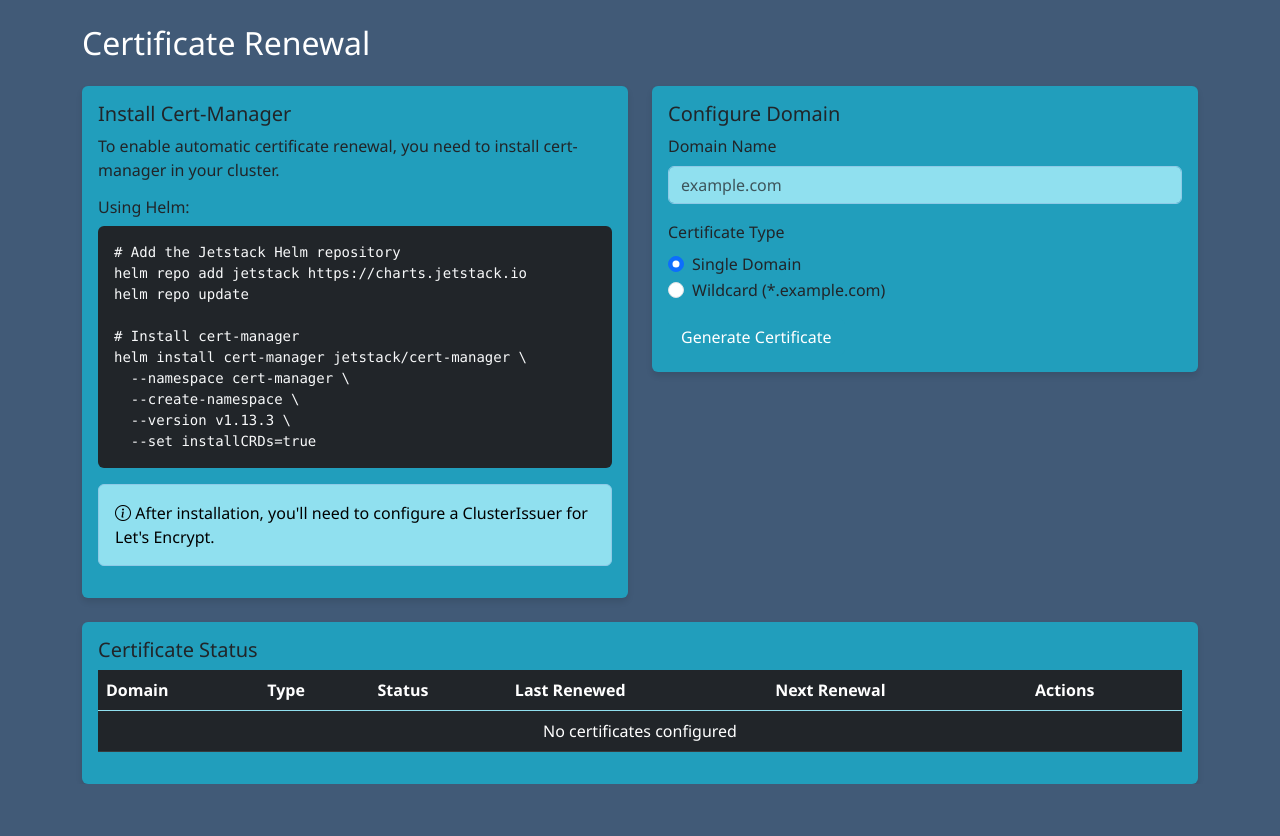
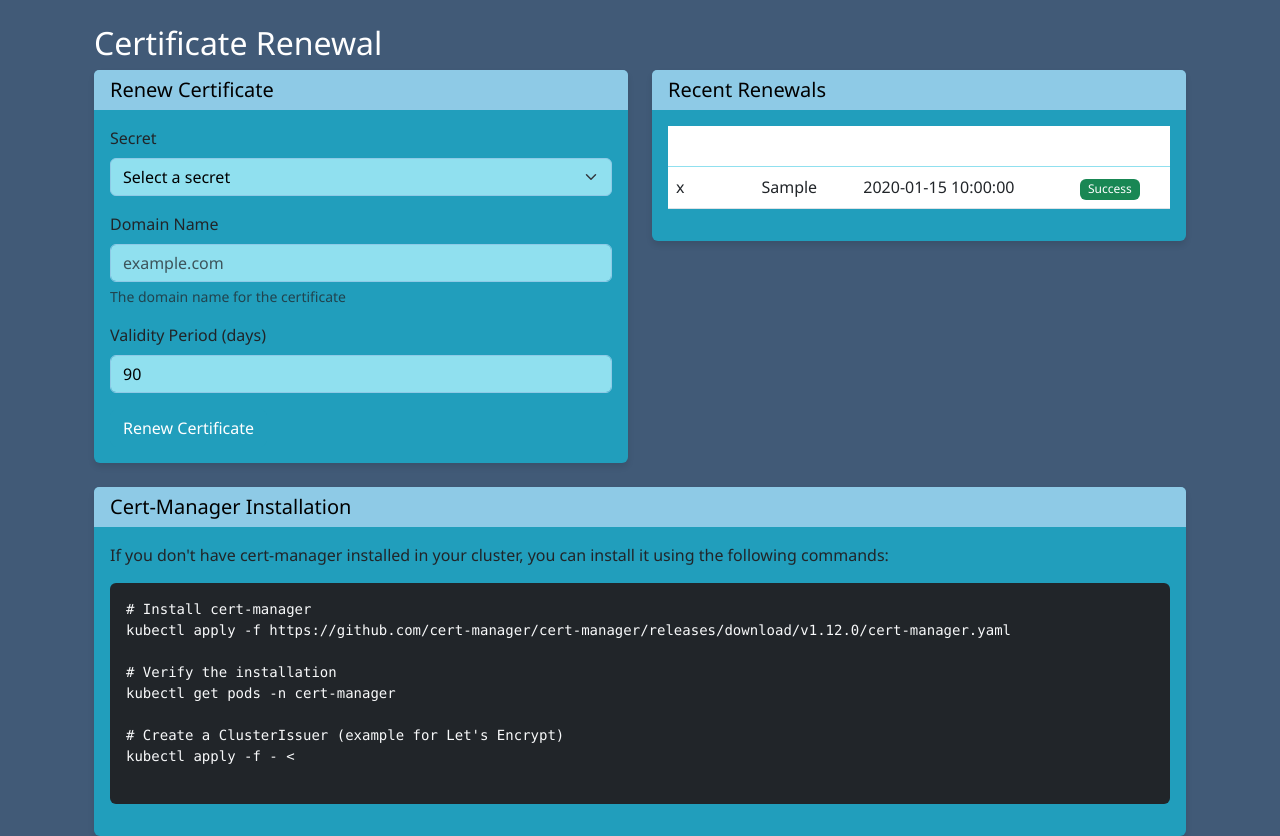
Before and after one commit to miaad-akbari/KubeCertify, a Flask app: template templates/renewal.html in a window 1280 px wide. Shown: the part 56-892 px from the top of the page. Before the commit the page ends 840 px from the top, so only its background shows below. Run offline with Flask 3, Linux system fonts and the light colour scheme; tables that the repository leaves empty hold one stand-in row (values such as "Sample post"); the template is opened without the code that fills it: values that come from a table or form of the project are taken from there, most other values are stand-ins (such as "Sample title", 1, 10 or a date in 2020); some libraries are stand-ins or nearby versions.

Commit message:
Fix shadow for page secret and renewal page write manual if not installed in cluster certmanager

```diff
--- a/templates/renewal.html
+++ b/templates/renewal.html
@@ -1,94 +1,81 @@
 {% extends "base.html" %}
 
-{% block title %}Certificate Renewal - KubeCertify{% endblock %}
+{% block title %}Renewal - KubeCertify{% endblock %}
 
 {% block content %}
+<div class="container mt-4">
+    <h2>Certificate Renewal</h2>
+
     <div class="row">
-    <div class="col-12">
-        <h2 class="mb-4">Certificate Renewal</h2>
+        <div class="col-md-6">
+            <div class="card">
+                <div class="card-header">
+                    <h5 class="mb-0">Renew Certificate</h5>
                 </div>
+                <div class="card-body">
+                    <form method="POST" action="{{ url_for('renewal') }}">
+                        <div class="mb-3">
+                            <label for="secret_name" class="form-label">Secret</label>
+                            <select class="form-select" id="secret_name" name="secret_name" required>
+                                <option value="">Select a secret</option>
+                                {% for secret in secrets %}
+                                <option value="{{ secret.namespace }}/{{ secret.name }}" {% if secret.namespace ~ '/' ~ secret.name in selected_secrets %}selected{% endif %}>
+                                    {{ secret.namespace }}/{{ secret.name }}
+                                </option>
+                                {% endfor %}
+                            </select>
                         </div>
 
-<div class="row mb-4">
-    <div class="col-md-6">
-        <div class="card">
-            <div class="card-body">
-                <h5 class="card-title">Install Cert-Manager</h5>
-                <p class="card-text">To enable automatic certificate renewal, you need to install cert-manager in your cluster.</p>
-                <div class="mb-3">
-                    <h6>Using Helm:</h6>
-                    <pre class="bg-dark text-light p-3 rounded"><code># Add the Jetstack Helm repository
-helm repo add jetstack https://charts.jetstack.io
-helm repo update
-
-# Install cert-manager
-helm install cert-manager jetstack/cert-manager \
-  --namespace cert-manager \
-  --create-namespace \
-  --version v1.13.3 \
-  --set installCRDs=true</code></pre>
-                </div>
-                <div class="alert alert-info">
-                    <i class="bi bi-info-circle"></i> After installation, you'll need to configure a ClusterIssuer for Let's Encrypt.
-                </div>
-            </div>
-        </div>
-    </div>
-    <div class="col-md-6">
-        <div class="card">
-            <div class="card-body">
-                <h5 class="card-title">Configure Domain</h5>
-                <form id="domain-form">
                         <div class="mb-3">
                             <label for="domain" class="form-label">Domain Name</label>
-                        <input type="text" class="form-control" id="domain" name="domain"
-                               placeholder="example.com" required>
+                            <input type="text" class="form-control" id="domain" name="domain" required
+                                   placeholder="example.com">
+                            <div class="form-text">The domain name for the certificate</div>
                         </div>
+
                         <div class="mb-3">
-                        <label class="form-label">Certificate Type</label>
-                        <div class="form-check">
-                            <input class="form-check-input" type="radio" name="certType"
-                                   id="singleDomain" value="single" checked>
-                            <label class="form-check-label" for="singleDomain">
-                                Single Domain
-                            </label>
+                            <label for="validity_days" class="form-label">Validity Period (days)</label>
+                            <input type="number" class="form-control" id="validity_days" name="validity_days"
+                                   min="1" max="365" value="90" required>
                         </div>
-                        <div class="form-check">
-                            <input class="form-check-input" type="radio" name="certType"
-                                   id="wildcard" value="wildcard">
-                            <label class="form-check-label" for="wildcard">
-                                Wildcard (*.example.com)
-                            </label>
-                        </div>
-                    </div>
-                    <button type="submit" class="btn btn-primary">Generate Certificate</button>
+
+                        <button type="submit" class="btn btn-primary">Renew Certificate</button>
                     </form>
                 </div>
             </div>
         </div>
+
+        <div class="col-md-6">
+            <div class="card">
+                <div class="card-header">
+                    <h5 class="mb-0">Recent Renewals</h5>
                 </div>
-
-<div class="row">
-    <div class="col-12">
-        <div class="card">
                 <div class="card-body">
-                <h5 class="card-title">Certificate Status</h5>
                     <div class="table-responsive">
-                    <table class="table table-dark table-hover">
+                        <table class="table">
                             <thead>
                                 <tr>
+                                    <th>Secret</th>
                                     <th>Domain</th>
-                                <th>Type</th>
+                                    <th>Renewed At</th>
                                     <th>Status</th>
-                                <th>Last Renewed</th>
-                                <th>Next Renewal</th>
-                                <th>Actions</th>
                                 </tr>
                             </thead>
                             <tbody>
+                                {% for renewal in renewals %}
                                 <tr>
-                                <td colspan="6" class="text-center">No certificates configured</td>
+                                    <td>{{ renewal.secret_name }}</td>
+                                    <td>{{ renewal.domain }}</td>
+                                    <td>{{ renewal.renewed_at.strftime('%Y-%m-%d %H:%M:%S') }}</td>
+                                    <td>
+                                        {% if renewal.status == 'success' %}
+                                            <span class="badge bg-success">Success</span>
+                                        {% else %}
+                                            <span class="badge bg-danger">Failed</span>
+                                        {% endif %}
+                                    </td>
                                 </tr>
+                                {% endfor %}
                             </tbody>
                         </table>
                     </div>
@@ -97,15 +84,41 @@ helm install cert-manager jetstack/cert-manager \
         </div>
     </div>
 
-<script>
-document.getElementById('domain-form').addEventListener('submit', function(e) {
-    e.preventDefault();
-    const domain = document.getElementById('domain').value;
-    const certType = document.querySelector('input[name="certType"]:checked').value;
+    <div class="row mt-4">
+        <div class="col-12">
+            <div class="card">
+                <div class="card-header">
+                    <h5 class="mb-0">Cert-Manager Installation</h5>
+                </div>
+                <div class="card-body">
+                    <p>If you don't have cert-manager installed in your cluster, you can install it using the following commands:</p>
+                    <pre class="bg-dark text-light p-3 rounded">
+# Install cert-manager
+kubectl apply -f https://github.com/cert-manager/cert-manager/releases/download/v1.12.0/cert-manager.yaml
 
-    // Here we would make an API call to create the certificate
-    // For now, we'll just show a success message
-    alert(`Certificate request submitted for ${certType === 'wildcard' ? '*.' : ''}${domain}`);
-});
-</script>
+# Verify the installation
+kubectl get pods -n cert-manager
+
+# Create a ClusterIssuer (example for Let's Encrypt)
+kubectl apply -f - <<EOF
+apiVersion: cert-manager.io/v1
+kind: ClusterIssuer
+metadata:
+  name: letsencrypt-prod
+spec:
+  acme:
+    server: https://acme-v02.api.letsencrypt.org/directory
+    email: your-email@example.com
+    privateKeySecretRef:
+      name: letsencrypt-prod
+    solvers:
+    - http01:
+        ingress:
+          class: nginx
+EOF</pre>
+                </div>
+            </div>
+        </div>
+    </div>
+</div>
 {% endblock %}
```
Also changed, not shown: templates/secrets.html (+87 -49 lines). Lines whose indentation alone changed are shown as unchanged.
